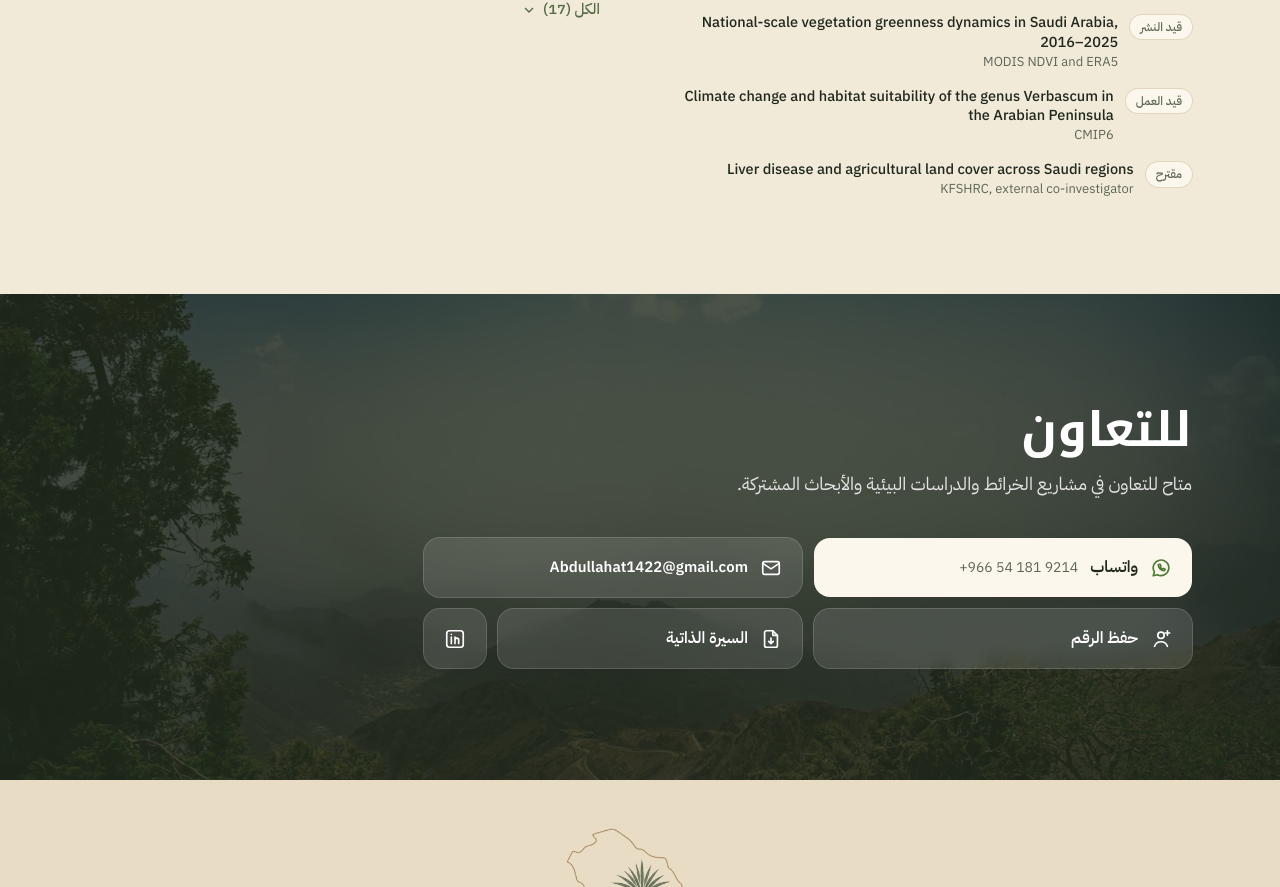
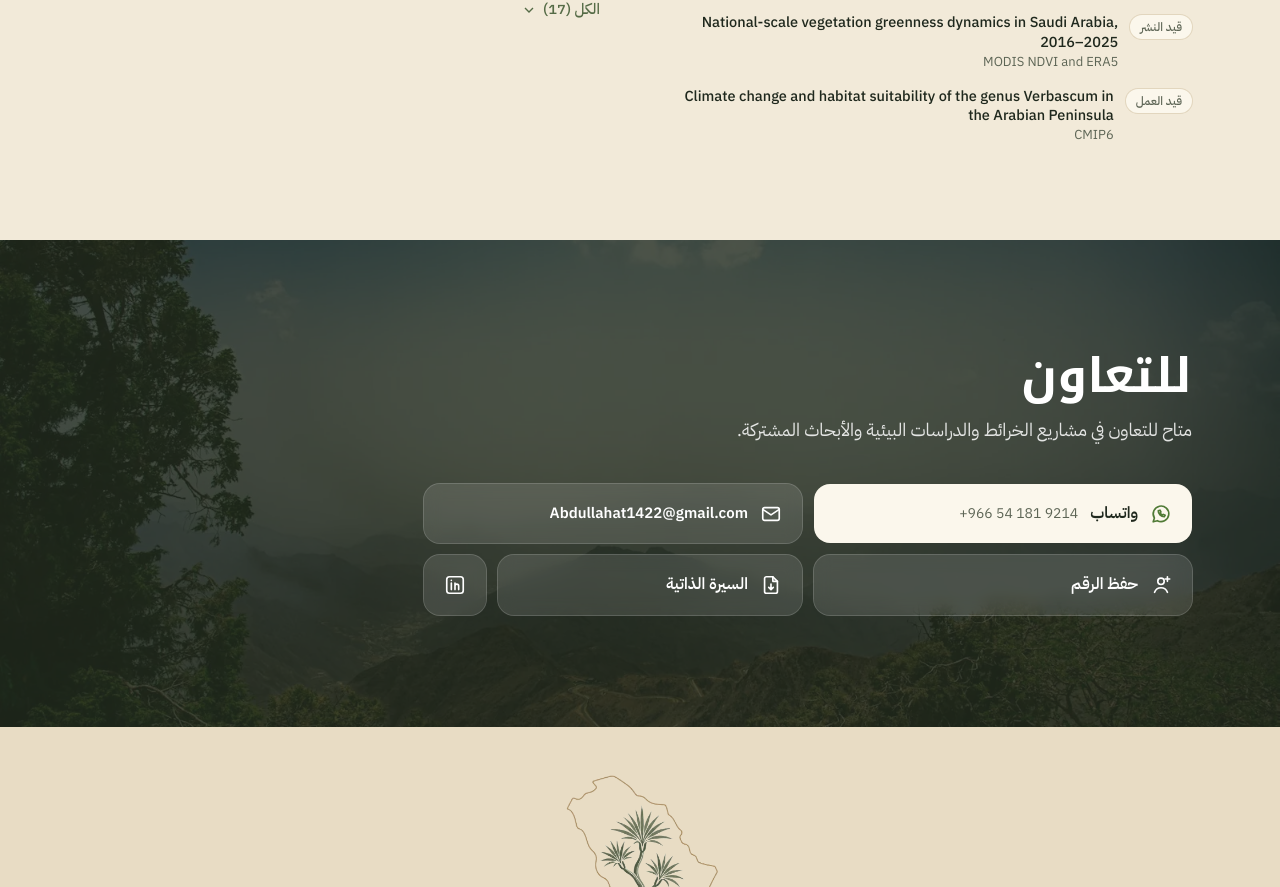
Before and after one commit to abdullahat1422-alt/Portfolio, a Next.js app: page / in a window 1280 px wide. Shown: the part 8580-9467 px from the top of the page. Built offline with nearby package versions, Linux system fonts and the light colour scheme.

Commit message:
Remove KFSHRC research proposal from publications
Co-Authored-By: Claude Opus 5.5 <noreply@anthropic.com>
Claude-Session: https://claude.ai/code/session_012ad9aWBDY1d1uPsmNpuDGg

```diff
--- a/content/site.ts
+++ b/content/site.ts
@@ -226,7 +226,6 @@ export const publications: { status: T; title: string; venue: string; href?: str
   { status: { ar: "ماجستير", en: "M.Sc. thesis" }, title: "MaxEnt-based habitat suitability of five narrow-range endemic plants in Saudi Arabia", venue: "King Saud University, 2026" },
   { status: { ar: "قيد النشر", en: "In preparation" }, title: "National-scale vegetation greenness dynamics in Saudi Arabia, 2016–2025", venue: "MODIS NDVI and ERA5" },
   { status: { ar: "قيد العمل", en: "In progress" }, title: "Climate change and habitat suitability of the genus Verbascum in the Arabian Peninsula", venue: "CMIP6" },
-  { status: { ar: "مقترح", en: "Proposal" }, title: "Liver disease and agricultural land cover across Saudi regions", venue: "KFSHRC, external co-investigator" },
 ];
 
 export const nameNote: T = { ar: "منشوراتي باسم Al-Otaibi, A.", en: "Published as Al-Otaibi, A." };
```
